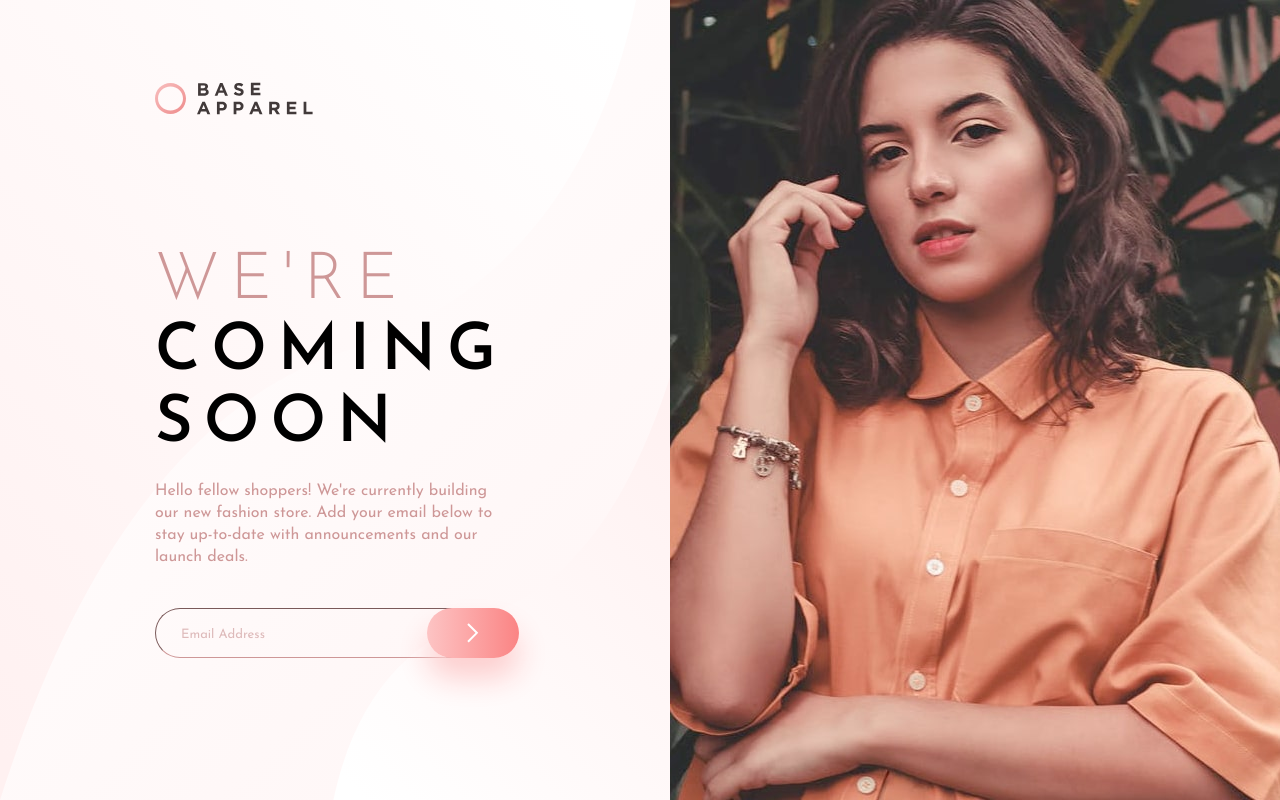
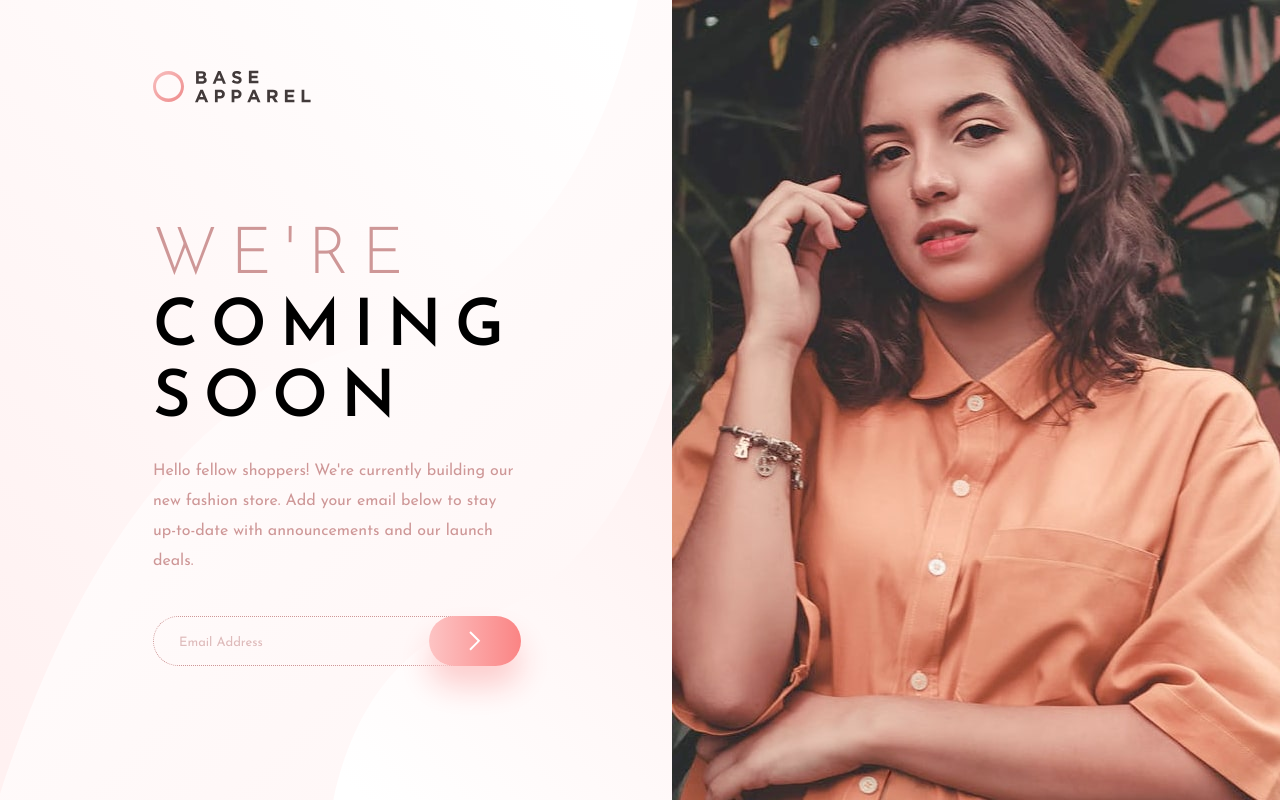
Before and after one commit to peterbujaky/Frontendmentor---Base-Apparel-Coming-Soon, a plain HTML site: page index.html in a window 1280 px wide. Drawn offline with Linux system fonts and the light colour scheme.

Commit message:
Add files via upload

```diff
--- a/index.html
+++ b/index.html
@@ -64,7 +64,7 @@
     </section>
 
     <section class="desktop-image-section">
-      <img class="img-main-desktop" src="images/hero-desktop.jpg">
+      <img class="img-main-desktop" src="images/hero-desktop.jpg" alt = "hero-img">
     </section>
 
   </div>
--- a/style.scss
+++ b/style.scss
@@ -66,7 +66,7 @@ h1 {
     font-size: 4rem;
     text-align: center;
     line-height: 1.1;
-    letter-spacing: 1.1rem;
+    letter-spacing: 1.3rem;
 }
 
 // Main Text Section
@@ -84,7 +84,7 @@ main {
             color: $color-primary-red-dark;
             text-align: center;
             height: 100%;
-            line-height: 2.2rem;
+            line-height: 3rem;
             margin-bottom: 3rem;
             width: 100%;
         }
@@ -102,13 +102,14 @@ main {
 .email-div {
     display: flex;
     justify-content: center;
-    margin: 4rem -4.8rem 1rem 0;
+    margin: 4rem -4.8rem 3rem 0;
     padding-right: 2rem;
 
     .email {
         background-color: inherit;
         border-radius: 5rem;
-        border-width: .2px;
+        border-style: dotted;
+        border-width: .1px;
         border-color: $color-primary-red-dark;
         padding: 1.5rem;
         width: 100%;
@@ -201,7 +202,7 @@ main {
 
 
         main {
-            padding: 0 9rem;
+            padding: 0 7rem;
         }
 
         h1, .title--brown {
@@ -287,6 +288,7 @@ main {
 
 
         .email-div {
+            margin-bottom: 1.5rem;
             .email-submit {
                 border-radius: 5rem;
                 padding: 0 4rem;
```
Also changed, not shown: style.css, 2 other files.
